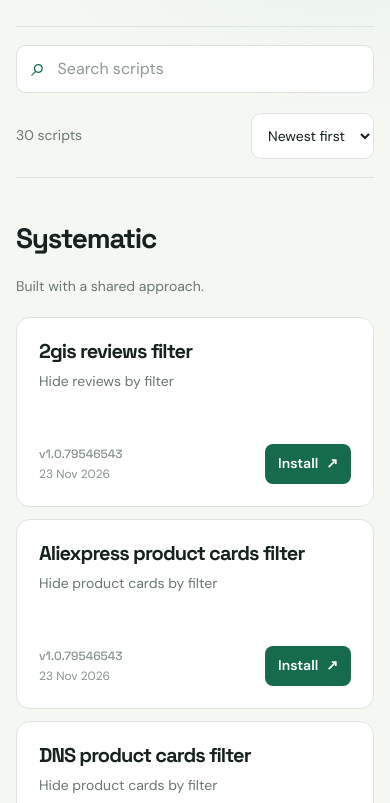
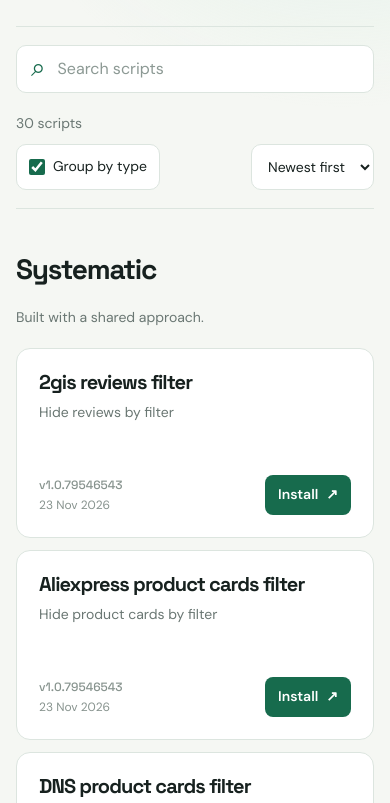
Before and after one commit to reliable-code/site-enhancer-scripts, a website: page web/index.html in a window 390 px wide. Shown: the part 292-1095 px from the top of the page. Drawn offline with Linux system fonts and the light colour scheme.

Commit message:
Add optional script grouping

```diff
--- a/web/app.js
+++ b/web/app.js
@@ -25,6 +25,7 @@ const errorMessage = document.querySelector('#error-message');
 const retryButton = document.querySelector('#retry-button');
 const scriptCount = document.querySelector('#script-count');
 const sortSelect = document.querySelector('#script-sort');
+const groupingToggle = document.querySelector('#script-grouping');
 
 let loaded = false;
 let loadedScripts = [];
@@ -132,6 +133,13 @@ function createCard(script) {
     return card;
 }
 
+function createGrid(scripts) {
+    const grid = document.createElement('div');
+    grid.className = 'script-grid';
+    scripts.forEach((script) => grid.append(createCard(script)));
+    return grid;
+}
+
 function createSection(category, scripts) {
     const section = document.createElement('section');
     section.className = 'script-section';
@@ -150,11 +158,15 @@ function createSection(category, scripts) {
 
     heading.append(titleGroup, description);
 
-    const grid = document.createElement('div');
-    grid.className = 'script-grid';
-    scripts.forEach((script) => grid.append(createCard(script)));
+    section.append(heading, createGrid(scripts));
+    return section;
+}
 
-    section.append(heading, grid);
+function createFlatSection(scripts) {
+    const section = document.createElement('section');
+    section.className = 'script-section';
+    section.dataset.category = 'all';
+    section.append(createGrid(scripts));
     return section;
 }
 
@@ -180,14 +192,17 @@ function applySearch() {
 
 function render(scripts) {
     loadedScripts = scripts;
+    const sorted = sortScripts(scripts, sortSelect.value);
+
+    scriptList.replaceChildren();
+
+    if (groupingToggle.checked) {
         const groups = new Map(CATEGORIES.map((category) => [category.id, []]));
 
-    sortScripts(scripts, sortSelect.value).forEach((script) => {
+        sorted.forEach((script) => {
             const categoryId = script.path.split('/')[0];
             if (groups.has(categoryId)) groups.get(categoryId).push(script);
         });
-
-    scriptList.replaceChildren();
 
         CATEGORIES.forEach((category) => {
             const categoryScripts = groups.get(category.id);
@@ -195,6 +210,9 @@ function render(scripts) {
                 scriptList.append(createSection(category, categoryScripts));
             }
         });
+    } else if (sorted.length > 0) {
+        scriptList.append(createFlatSection(sorted));
+    }
 
     scriptCount.textContent = String(scripts.length);
     loaded = true;
@@ -228,6 +246,9 @@ search.addEventListener('input', applySearch);
 sortSelect.addEventListener('change', () => {
     if (loaded) render(loadedScripts);
 });
+groupingToggle.addEventListener('change', () => {
+    if (loaded) render(loadedScripts);
+});
 retryButton.addEventListener('click', init);
 
 init();
--- a/web/index.html
+++ b/web/index.html
@@ -26,6 +26,10 @@
             </label>
             <div class="toolbar-actions">
                 <p id="result-count" class="result-count">Loading scripts…</p>
+                <label class="group-box">
+                    <input id="script-grouping" type="checkbox" checked>
+                    <span>Group by type</span>
+                </label>
                 <label class="sort-box">
                     <span class="visually-hidden">Sort scripts</span>
                     <select id="script-sort">
--- a/web/styles.css
+++ b/web/styles.css
@@ -159,6 +159,42 @@ h1 {
     display: flex;
     align-items: center;
     gap: 16px;
+}
+
+.group-box {
+    display: inline-flex;
+    min-height: 46px;
+    align-items: center;
+    gap: 8px;
+    padding: 0 12px;
+    border: 1px solid var(--line);
+    border-radius: 10px;
+    color: var(--muted);
+    background: var(--card);
+    font-size: 14px;
+    cursor: pointer;
+    user-select: none;
+}
+
+.group-box:hover {
+    border-color: var(--green);
+}
+
+.group-box input {
+    width: 16px;
+    height: 16px;
+    margin: 0;
+    accent-color: var(--green);
+    cursor: pointer;
+}
+
+.group-box input:checked + span {
+    color: var(--ink);
+}
+
+.group-box input:focus-visible {
+    outline: 3px solid rgba(23, 107, 77, 0.3);
+    outline-offset: 2px;
 }
 
 .sort-box select {
@@ -389,7 +425,13 @@ h1 {
 
     .toolbar-actions {
         width: 100%;
+        flex-wrap: wrap;
+        gap: 10px;
         justify-content: space-between;
+    }
+
+    .toolbar-actions .result-count {
+        flex-basis: 100%;
     }
 
     .script-grid {
```
Lines whose indentation alone changed are shown as unchanged.
